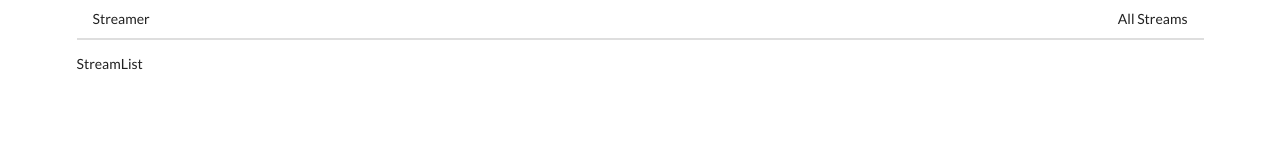
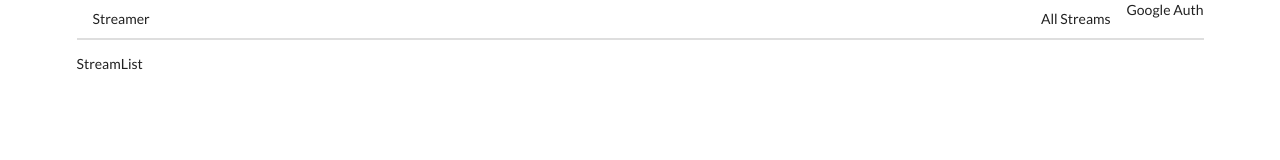
Before and after one commit to Tyler-Pritchard/streaming_the_cube, a React (Create React App) app in the folder client/: page / in a window 1280 px wide. Shown: the top 160 px of the page. Built offline with nearby package versions, Linux system fonts and the light colour scheme.

Commit message:
import GoogleAuth into Header

```diff
--- a/client/src/components/Header.jsx
+++ b/client/src/components/Header.jsx
@@ -1,5 +1,6 @@
 import React from "react";
 import { Link } from "react-router-dom";
+import GoogleAuth from "./GoogleAuth";
 
 const Header = () => {
   return (
@@ -11,6 +12,7 @@ const Header = () => {
         <Link to="/" className="item">
           All Streams
         </Link>
+        <GoogleAuth />
       </div>
     </div>
   );
```
